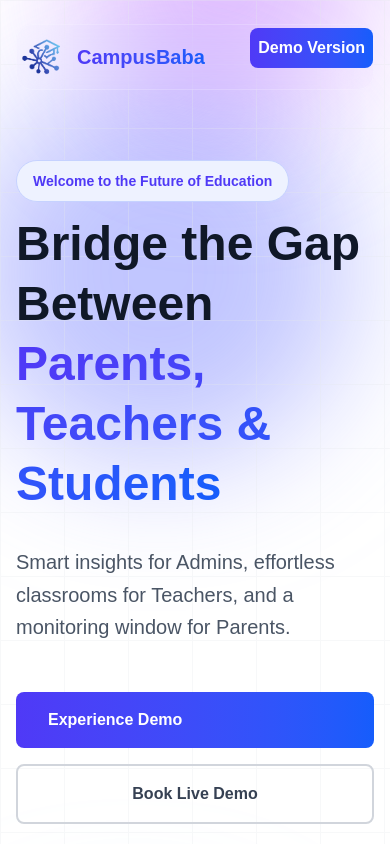
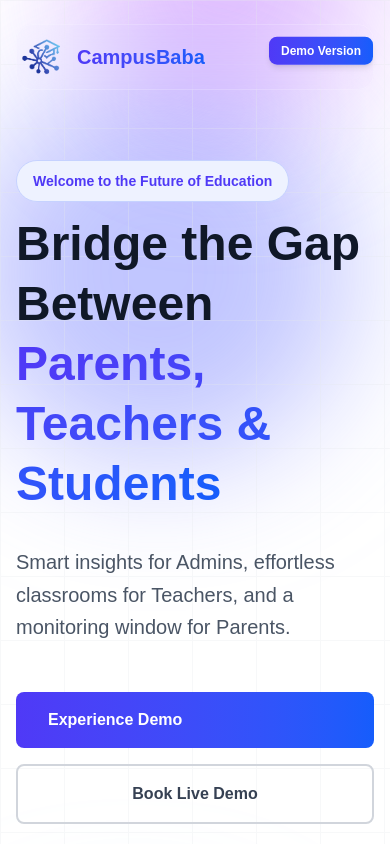
Before and after one commit to AsifZaman777/campus-baba, a Next.js app: page / in a window 390 px wide. Shown: the top 844 px of the page. Built offline with nearby package versions, Linux system fonts and the light colour scheme.

Commit message:
Updated UI

```diff
--- a/src/components/Header.tsx
+++ b/src/components/Header.tsx
@@ -60,8 +60,8 @@ export default function Header() {
                     </nav>
 
                     {/* CTA */}
-                    <div className="flex items-center gap-4">
-                        <a href="https://demo.campusbaba.com" target="_blank" rel="noopener noreferrer" className="px-2 py-2 bg-linear-to-r from-indigo-600 to-blue-600 text-white rounded-lg font-semibold hover:shadow-xl transition-all duration-300 inline-block animate-bounce">
+                    <div className="flex items-center gap-2 sm:gap-4">
+                        <a href="https://demo.campusbaba.com" target="_blank" rel="noopener noreferrer" className="px-3 py-1.5 sm:px-4 sm:py-2 text-xs sm:text-sm bg-linear-to-r from-indigo-600 to-blue-600 text-white rounded-lg font-bold shadow-md hover:shadow-xl hover:scale-105 active:scale-95 transition-all duration-300 inline-block animate-bounce hover:animate-none">
                             Demo Version
                         </a>
                     </div>
```
